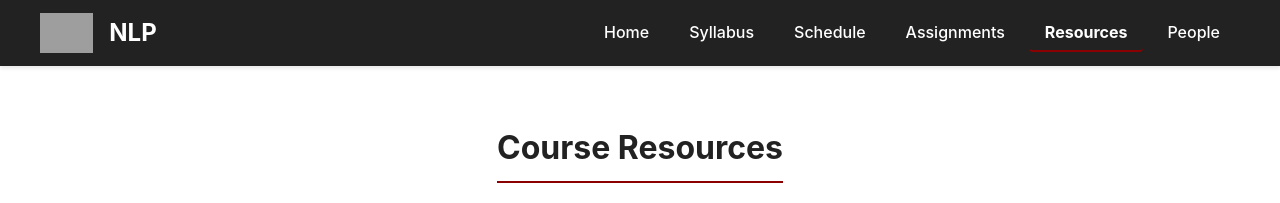
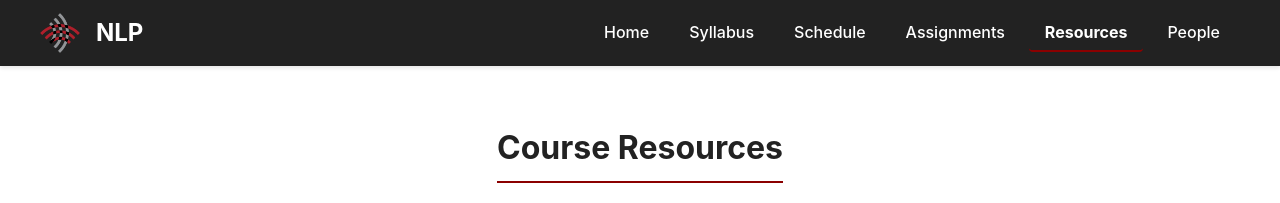
Before and after one commit to reecursion/11411-11611-nlp-website, a Jekyll site: the page built from resources.md, in a window 1280 px wide. Shown: the top 203 px of the page. Built offline with Jekyll 4.4.1, drawn with Linux system fonts in a browser that asks for light colours.

Commit message:
Added a few fixes

```diff
--- a/_includes/header.html
+++ b/_includes/header.html
@@ -3,7 +3,7 @@
     <div class="container">
       <div class="navbar-content">
         <div class="logo-section">
-          <img src="{{ '{{ site.baseurl }}/assets/images/lti-logo.png' | relative_url }}" alt="LTI Logo" class="navbar-logo">
+          <img src="{{ site.baseurl }}/assets/images/lti-logo.png" alt="LTI Logo" class="navbar-logo">
           <a href="{{ '/' | relative_url }}" class="site-title">
             <h2>{{ site.title }}</h2>
           </a>
--- a/resources.md
+++ b/resources.md
@@ -12,7 +12,7 @@ title: Resources
     <p>View all course events, deadlines, office hours, and lecture times in the calendar below.</p>
 
     <div class="calendar-container">
-      <iframe src="https://calendar.google.com/calendar/embed?src=c_classroom12345abcdef%40group.calendar.google.com&ctz=America%2FNew_York&mode=MONTH" style="border: 0" width="100%" height="600" frameborder="0" scrolling="no"></iframe>
+      <iframe src="https://calendar.google.com/calendar/u/0?cid=Y19kOWE4MDBmN2M4MjI2OTYwNGRhZTBiM2NlZGVmY2E0NWEyODhmNjRjNTI0MGVjMjNkNDdlMjNhMGJkMjFiNzVhQGdyb3VwLmNhbGVuZGFyLmdvb2dsZS5jb20" style="border: 0" width="100%" height="600" frameborder="0" scrolling="no"></iframe>
     </div>
 
     <div class="calendar-instructions">
```
Also changed, not shown: people.md (+1 -1 lines).
